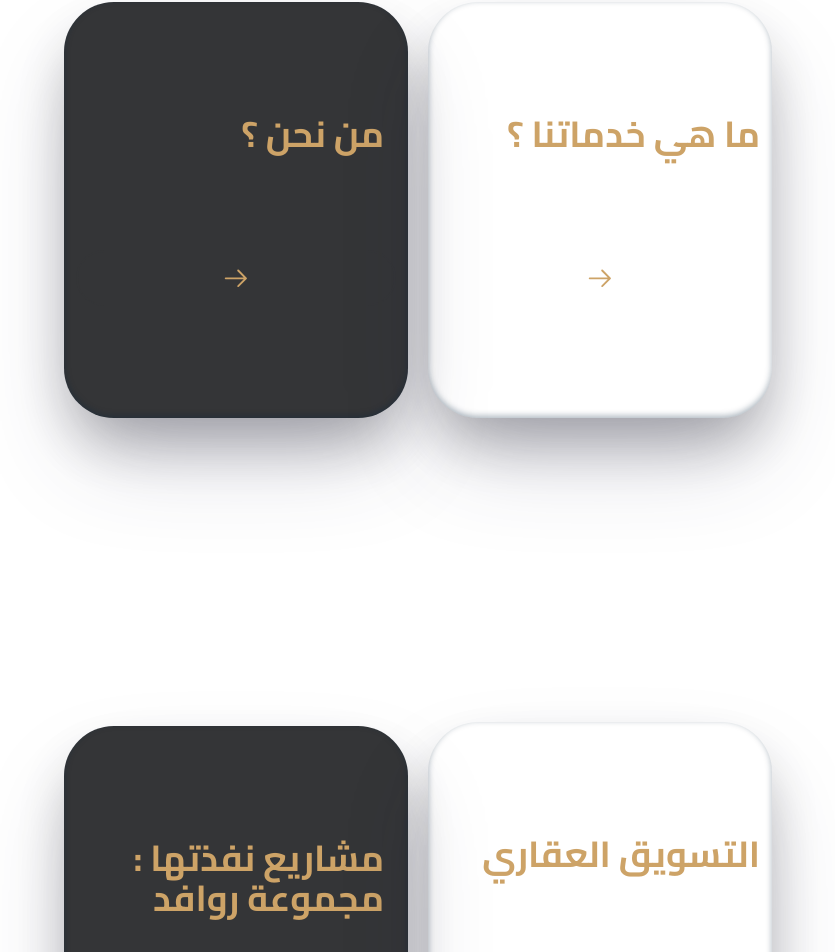
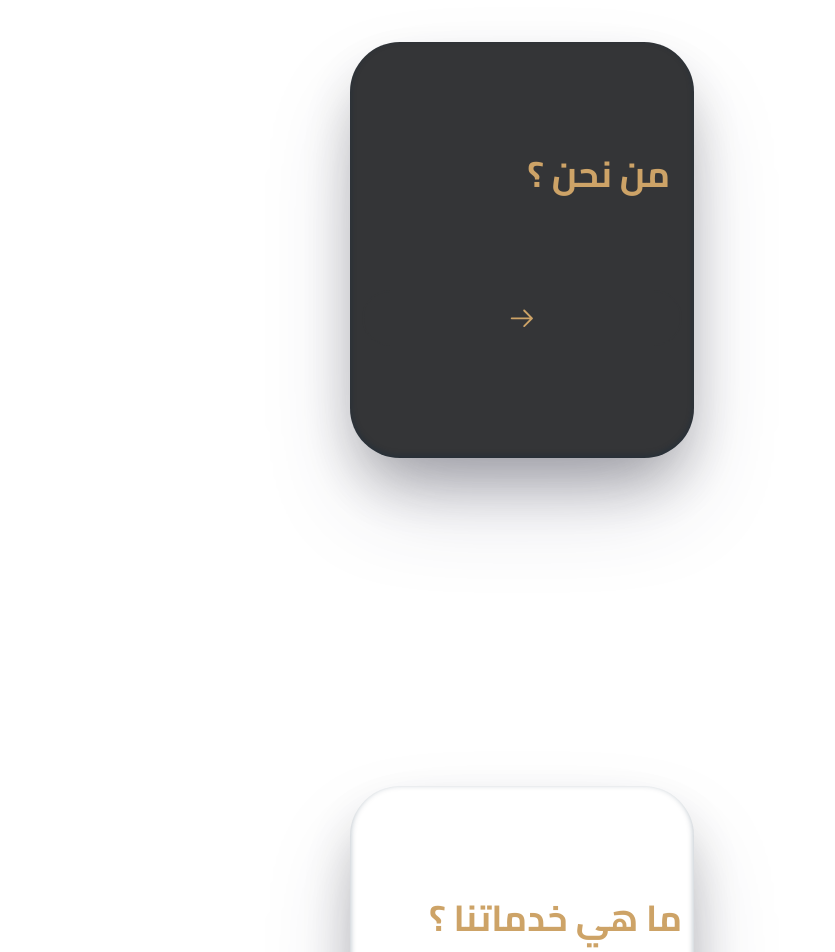
Before and after one commit to Jafar777/alrawafid-mern, a React (Vite) app in the folder client/: page / in a window 1280 px wide. Shown: the part 1798-2750 px from the top of the page, without its empty margins (118-953 px from the left). Built offline with nearby package versions, Linux system fonts and the light colour scheme; no server answers.

Commit message:
last update

```diff
--- a/client/src/index.css
+++ b/client/src/index.css
@@ -197,10 +197,8 @@
 */
 
 .view {
-    width: 100%;
-    display: flex;
-    align-items: center;
-    flex-wrap: wrap;
+
+
   }
   .blockers {
 
--- a/client/src/pages/Home.jsx
+++ b/client/src/pages/Home.jsx
@@ -95,8 +95,8 @@
 
 
       {/* top ends here  */}
-     <div className=' view flex gap-6 p-28 px-3 max-w-4xl text-right mx-auto '>
-      <div className='card mt-40 mb-40 mr-10'>
+     <div className=' flex flex-col gap-6 p-28 px-3 max-w-6xl mx-auto mt-10 justify-center items-center'>
+      <div className='card mt-40 mb-40'>
         <div className='face front'>
         <div className='blockers flex flex-col gap-6 p-28 px-3 max-w-6xl text-right mx-auto mt-10 custom-bg-color3'>
           <h1 className='md:text-4xl sm:text-base hover:underline font-bold custom-font-color1 mr-3'>من نحن ؟ </h1>
@@ -126,7 +126,7 @@
 
 
 
-      <div class="card mt-40 mb-40 mr-10">
+      <div class="card mt-40 mb-40">
 				<div class="face front">
         <div className='blockers flex flex-col gap-6 p-28 px-3 max-w-6xl text-right mx-auto mt-10'>
           <Link to={'/services'}>
@@ -161,7 +161,7 @@
 
 
 
-      <div class="card mt-40 mb-40 mr-10">
+      <div class="card mt-40 mb-40">
 				<div class="face front">
         <div className=' blockers flex flex-col gap-6 p-28 px-3 max-w-6xl text-right mx-auto mt-10 custom-bg-color3'>
           <Link to={'/projects'}>
@@ -195,7 +195,7 @@
 			</div>
 
 
-      <div class="card mt-40 mb-40 mr-10">
+      <div class="card mt-40 mb-40">
 				<div class="face front">
         <div className='blockers flex flex-col gap-6 p-28 px-3 max-w-6xl text-right mx-auto mt-10 '>
       <Link to={'/orders'}>
```
